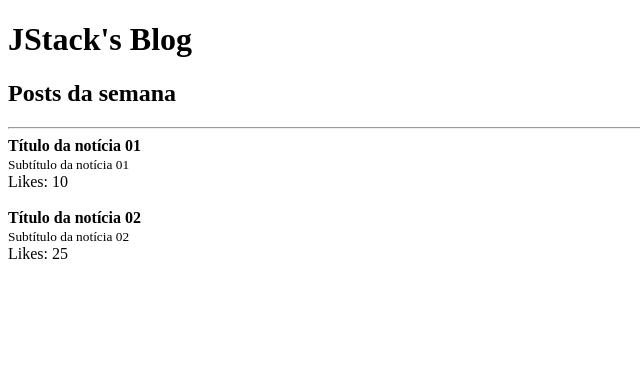
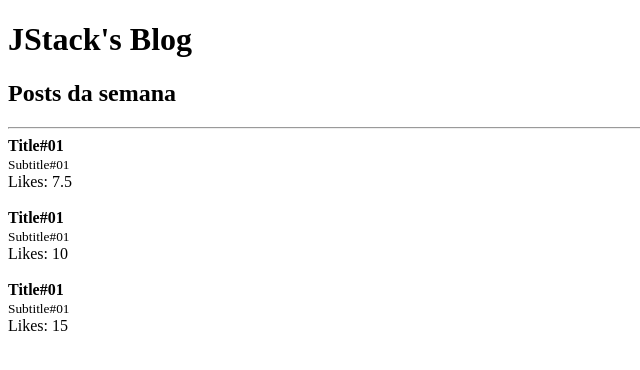
Before and after one commit to joaosoarees/jstack-react-fundamentals, a React app: page / in a window 1280 px wide. Shown: the top 370 px of the page, without its empty margins (0-640 px from the left). Built offline with nearby package versions, Linux system fonts and the light colour scheme.

Commit message:
rendering lists

```diff
--- a/src/App.js
+++ b/src/App.js
@@ -2,6 +2,24 @@
 
 import { Header } from './Header';
 import { Post } from './Post';
+
+const posts = [
+  {
+    title: 'Title#01',
+    subTitle: 'Subtitle#01',
+    likes: 15,
+  },
+  {
+    title: 'Title#01',
+    subTitle: 'Subtitle#01',
+    likes: 20,
+  },
+  {
+    title: 'Title#01',
+    subTitle: 'Subtitle#01',
+    likes: 30,
+  },
+];
 
 export function App() {
   return (
@@ -12,21 +30,16 @@
 
       <hr />
 
-      <Post
-        likes={20}
-        post={{
-          title: 'Título da notícia 01',
-          subTitle: 'Subtítulo da notícia 01'
-        }}
-      />
-
-      <Post
-        likes={50}
-        post={{
-          title: 'Título da notícia 02',
-          subTitle: 'Subtítulo da notícia 02'
-        }}
-      />
+      {posts.map(post => (
+        <Post
+          key={Math.random()}
+          likes={post.likes}
+          post={{
+            title: post.title,
+            subTitle: post.subTitle
+          }}
+        />
+      ))}
     </>
   );
 };
```
